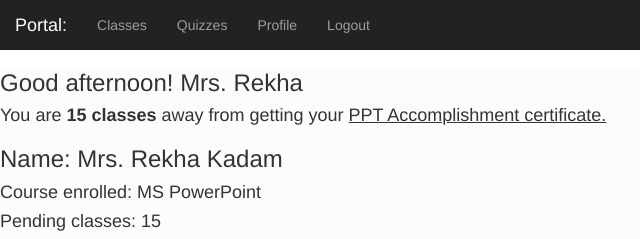
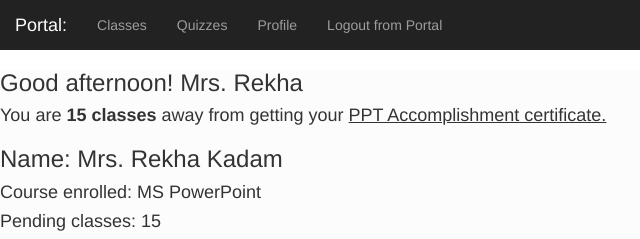
Before and after one commit to Shriyash-Kadam/isrtd_course.com, a plain HTML site: page profile.html in a window 1280 px wide. Shown: the top 239 px of the page, 0-640 px from the left. Drawn offline with nearby package versions, Linux system fonts and the light colour scheme.

Commit message:
Update profile.html

```diff
--- a/profile.html
+++ b/profile.html
@@ -38,7 +38,7 @@
           <li><a href="#classes" onclick="allClass()">Classes</a></li>
           <li><a href="#quizzes" onclick="classQuiz()">Quizzes</a></li>
           <li><a href="#profile" onclick="profile()">Profile</a></li>
-          <li><a href="#logout" onclick="logOut()">Logout</a></li>
+          <li><a href="#logout" onclick="logOut()">Logout from Portal</a></li>
           </ul>
           <div id="clock">00:00:00</div>
       </div>
```
